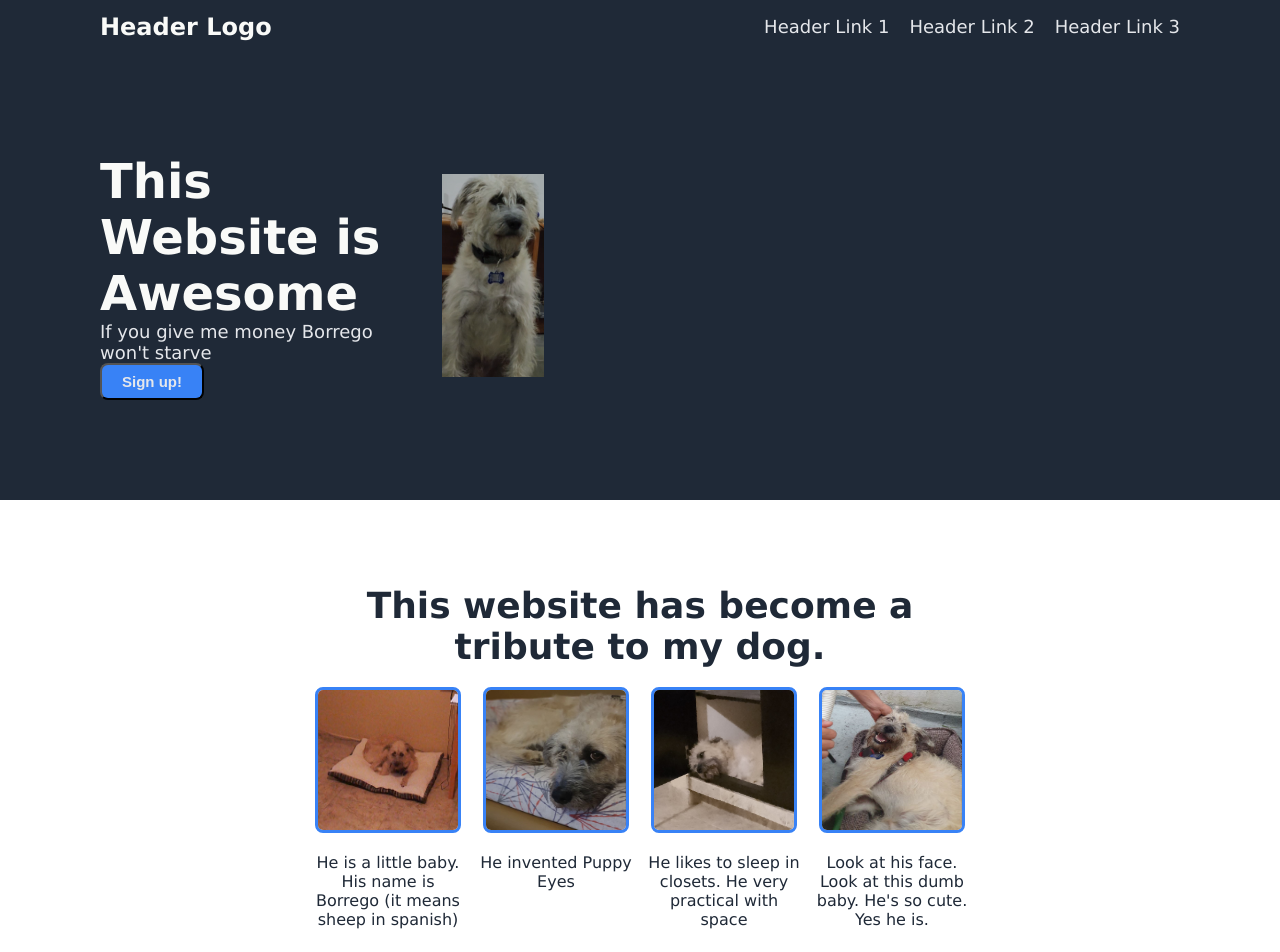
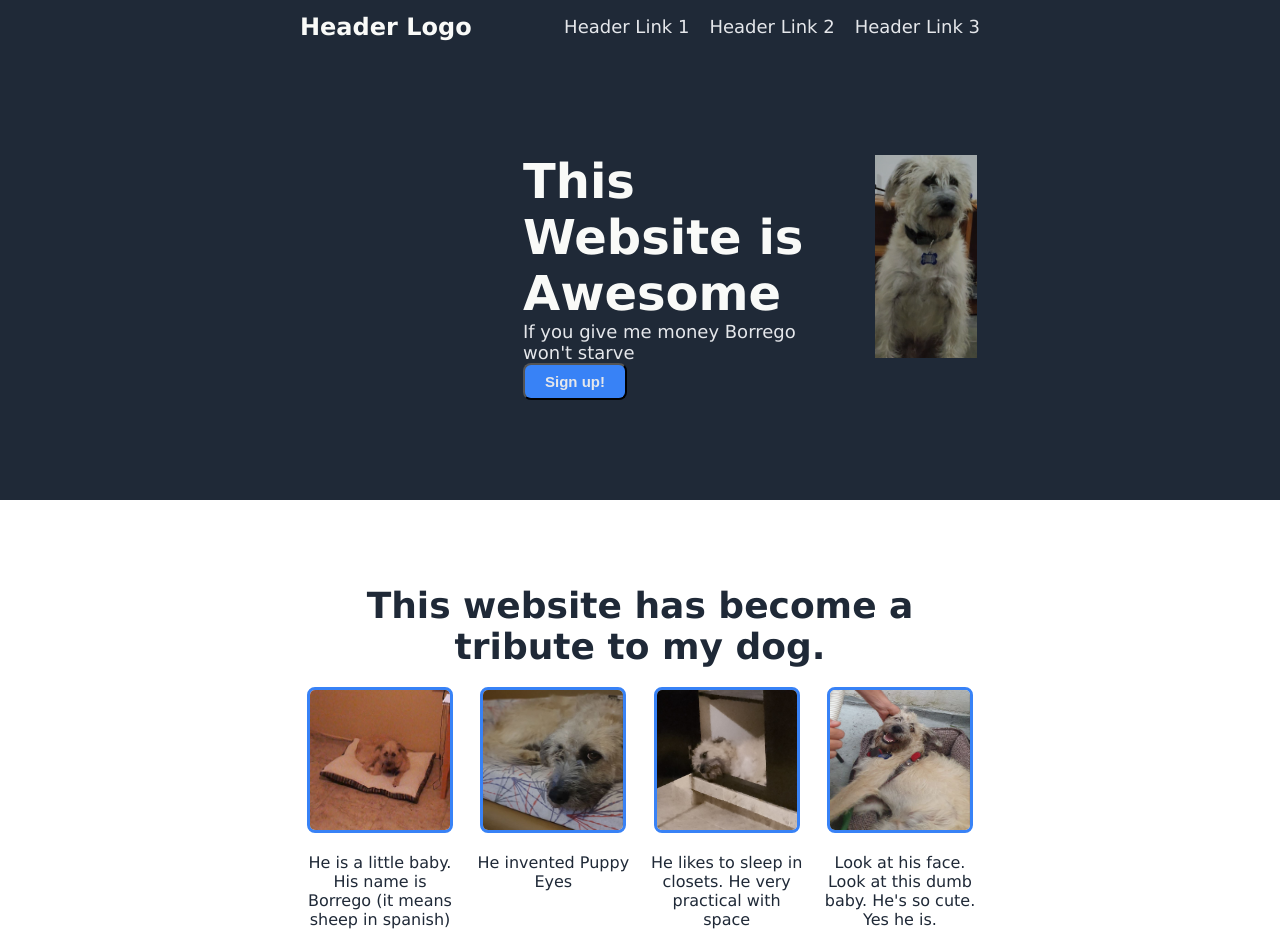
Before and after one commit to churrundo/landing-page, a plain HTML site: page index.html in a window 1280 px wide. Shown: the top 952 px of the page. Drawn offline with Linux system fonts and the light colour scheme.

Commit message:
retouch hero, match paddings on all sections

```diff
--- a/index.html
+++ b/index.html
@@ -19,13 +19,15 @@
     </div>
 
     <div class="hero">
+     <div class="hero-box">
      <div class="description">
         <div class="hero-main-text">This Website is Awesome</div>
         <div class="hero-secondary-text">If you give me money Borrego won't starve</div>
         <button>Sign up!</button>
-     </div>
+    </div>
      <div id="borrego">
         <img src="images/borrego.png" alt="by supporting me, you are financing Borrego's chew toys">
+    </div>
     </div>
     </div>
 
--- a/style.css
+++ b/style.css
@@ -13,8 +13,8 @@ body{
 
 .header{
     justify-content: space-between;
-    padding-right: 100px;
-    padding-left: 100px;
+    padding-right: 300px;
+    padding-left: 300px;
 }
 .header-logo{
     font-size: 24px;
@@ -43,12 +43,16 @@ a{
 }
 
 .hero{
-    padding-left: 100px;
+    padding-left: 300px;
     padding-top: 100px;
     padding-right: 300px;
     padding-bottom: 100px;
-    gap: 40px;
-    justify-content: flex-start;
+    justify-content: flex-end;
+}
+
+.hero-box{
+    display: flex;
+    justify-content: flex-end;
 }
 
 .description{
@@ -83,6 +87,7 @@ button{
 #borrego{
     object-fit: contain;
     height: 210px;
+    margin-left: 50px;
 }
 
 .info{
@@ -108,7 +113,7 @@ button{
     display: flex;
     align-self: stretch;
     flex-wrap: wrap;
-    justify-content: space-evenly;
+    justify-content: space-between;
 }
 
 .pic-element{
@@ -138,7 +143,7 @@ button{
 .quote{
     display: flex;
     background-color: #e5e7eb;
-    padding: 100px;
+    padding: 100px 300px;
     flex-direction: column;
 }
 
```
